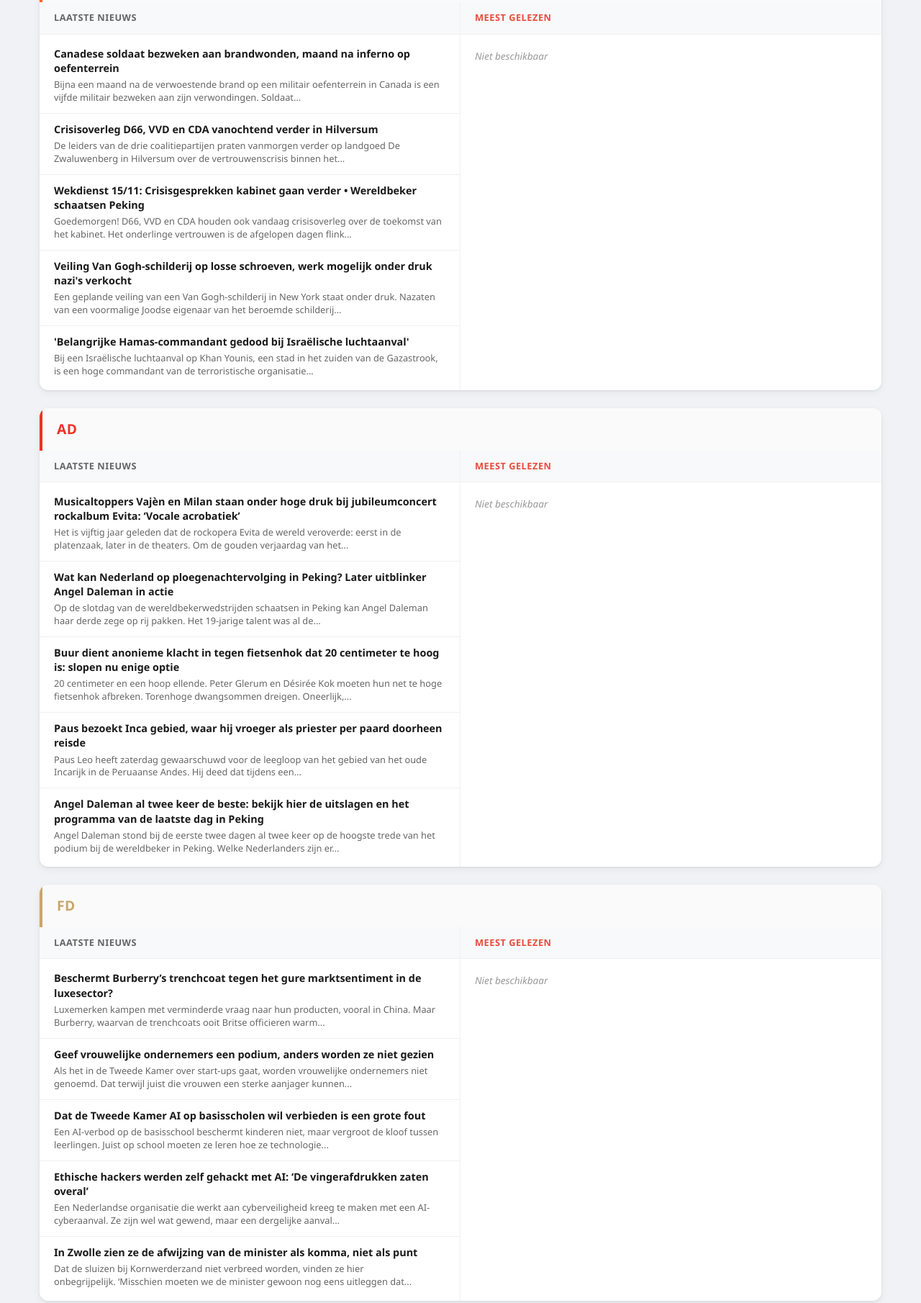
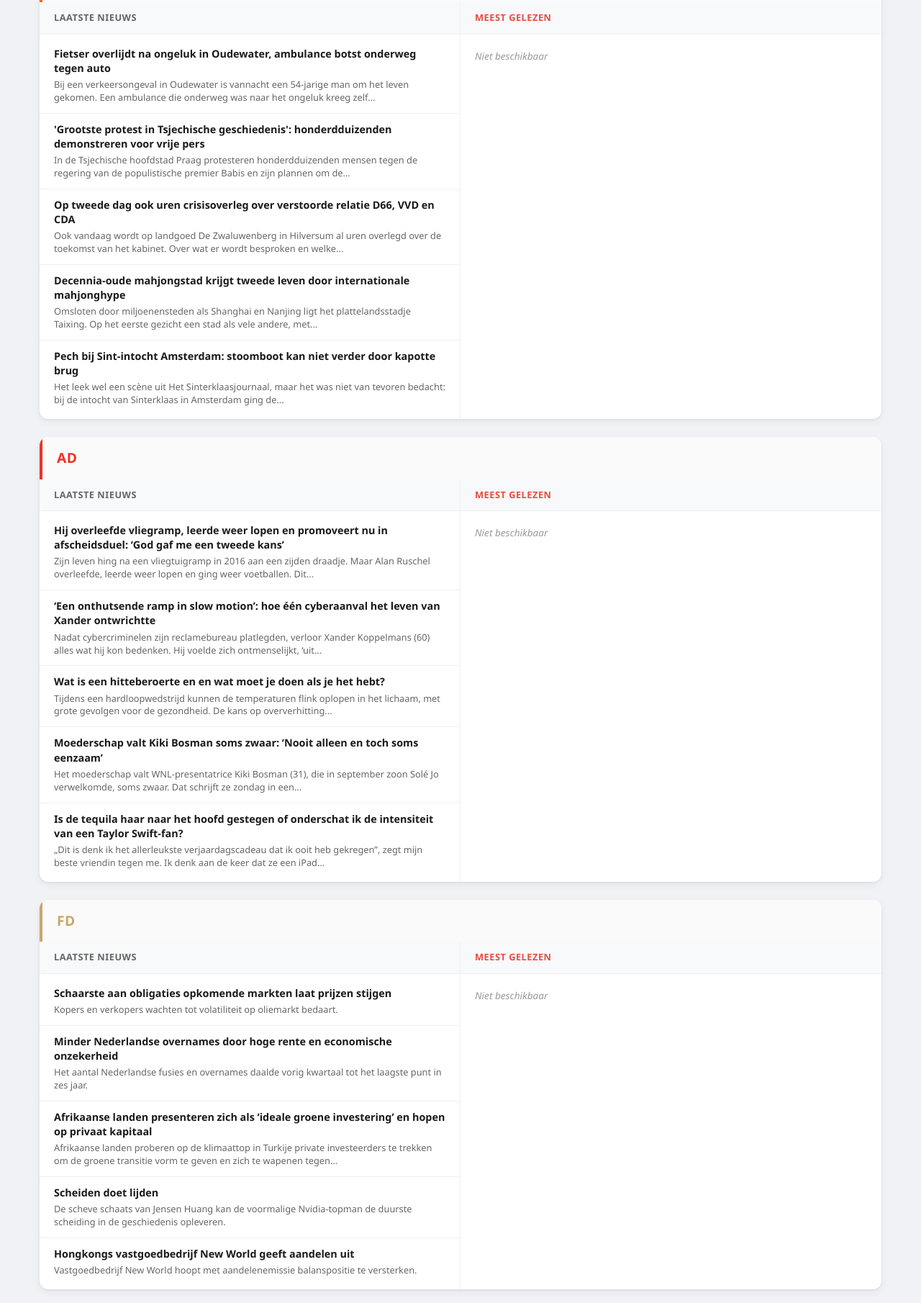
Before and after one commit to rogierlangen/News, a plain HTML site: page index.html in a window 1280 px wide. Shown: the part 202-2012 px from the top of the page at 72% size. Drawn offline with Linux system fonts and the light colour scheme.

Commit message:
Nieuws bijgewerkt 15-11-2026 16:14

```diff
--- a/index.html
+++ b/index.html
@@ -185,7 +185,7 @@
 <body>
     <header class="header">
         <h1>Nieuwsoverzicht </h1>
-        <p class="update-tijd">Laatst bijgewerkt: 15-11-2026 om 08:57</p>
+        <p class="update-tijd">Laatst bijgewerkt: 15-11-2026 om 16:14</p>
     </header>
 
     <main class="container">
@@ -200,37 +200,37 @@
                     <div class="artikelen">
 
         <article class="artikel">
-            <a href="https://nos.nl/l/2639538" target="_blank" class="artikel-link">
-                <h3>Canadese soldaat bezweken aan brandwonden, maand na inferno op oefenterrein</h3>
-                <p class="beschrijving">Bijna een maand na de verwoestende brand op een militair oefenterrein in Canada is een vijfde militair bezweken aan zijn verwondingen. Soldaat...</p>
+            <a href="https://nos.nl/l/2639609" target="_blank" class="artikel-link">
+                <h3>Fietser overlijdt na ongeluk in Oudewater, ambulance botst onderweg tegen auto</h3>
+                <p class="beschrijving">Bij een verkeersongeval in Oudewater is vannacht een 54-jarige man om het leven gekomen. Een ambulance die onderweg was naar het ongeluk kreeg zelf...</p>
             </a>
         </article>
 
         <article class="artikel">
-            <a href="https://nos.nl/l/2639537" target="_blank" class="artikel-link">
-                <h3>Crisisoverleg D66, VVD en CDA vanochtend verder in Hilversum</h3>
-                <p class="beschrijving">De leiders van de drie coalitiepartijen praten vanmorgen verder op landgoed De Zwaluwenberg in Hilversum over de vertrouwenscrisis binnen het...</p>
+            <a href="https://nos.nl/l/2639607" target="_blank" class="artikel-link">
+                <h3>&#x27;Grootste protest in Tsjechische geschiedenis&#x27;: honderdduizenden demonstreren voor vrije pers</h3>
+                <p class="beschrijving">In de Tsjechische hoofdstad Praag protesteren honderdduizenden mensen tegen de regering van de populistische premier Babis en zijn plannen om de...</p>
             </a>
         </article>
 
         <article class="artikel">
-            <a href="https://nos.nl/l/2639533" target="_blank" class="artikel-link">
-                <h3>Wekdienst 15/11: Crisisgesprekken kabinet gaan verder • Wereldbeker schaatsen Peking</h3>
-                <p class="beschrijving">Goedemorgen! D66, VVD en CDA houden ook vandaag crisisoverleg over de toekomst van het kabinet. Het onderlinge vertrouwen is de afgelopen dagen flink...</p>
+            <a href="https://nos.nl/l/2639601" target="_blank" class="artikel-link">
+                <h3>Op tweede dag ook uren crisisoverleg over verstoorde relatie D66, VVD en CDA</h3>
+                <p class="beschrijving">Ook vandaag wordt op landgoed De Zwaluwenberg in Hilversum al uren overlegd over de toekomst van het kabinet. Over wat er wordt besproken en welke...</p>
             </a>
         </article>
 
         <article class="artikel">
-            <a href="https://nos.nl/l/2639532" target="_blank" class="artikel-link">
-                <h3>Veiling Van Gogh-schilderij op losse schroeven, werk mogelijk onder druk nazi&#x27;s verkocht</h3>
-                <p class="beschrijving">Een geplande veiling van een Van Gogh-schilderij in New York staat onder druk. Nazaten van een voormalige Joodse eigenaar van het beroemde schilderij...</p>
+            <a href="https://nos.nl/l/2639596" target="_blank" class="artikel-link">
+                <h3>Decennia-oude mahjongstad krijgt tweede leven door internationale mahjonghype</h3>
+                <p class="beschrijving">Omsloten door miljoenensteden als Shanghai en Nanjing ligt het plattelandsstadje Taixing. Op het eerste gezicht een stad als vele andere, met...</p>
             </a>
         </article>
 
         <article class="artikel">
-            <a href="https://nos.nl/l/2639531" target="_blank" class="artikel-link">
-                <h3>&#x27;Belangrijke Hamas-commandant gedood bij Israëlische luchtaanval&#x27;</h3>
-                <p class="beschrijving">Bij een Israëlische luchtaanval op Khan Younis, een stad in het zuiden van de Gazastrook, is een hoge commandant van de terroristische organisatie...</p>
+            <a href="https://nos.nl/l/2639593" target="_blank" class="artikel-link">
+                <h3>Pech bij Sint-intocht Amsterdam: stoomboot kan niet verder door kapotte brug</h3>
+                <p class="beschrijving">Het leek wel een scène uit Het Sinterklaasjournaal, maar het was niet van tevoren bedacht: bij de intocht van Sinterklaas in Amsterdam ging de...</p>
             </a>
         </article>
 
@@ -255,37 +255,37 @@
                     <div class="artikelen">
 
         <article class="artikel">
-            <a href="https://www.ad.nl/show/musicaltoppers-vajen-en-milan-staan-onder-hoge-druk-bij-jubileumconcert-rockalbum-evita-vocale-acrobatiek~a471e4cb/" target="_blank" class="artikel-link">
-                <h3>Musicaltoppers Vajèn en Milan staan onder hoge druk bij jubileumconcert rockalbum Evita: ‘Vocale acrobatiek’</h3>
-                <p class="beschrijving">Het is vijftig jaar geleden dat de rockopera Evita de wereld veroverde: eerst in de platenzaak, later in de theaters. Om de gouden verjaardag van het...</p>
+            <a href="https://www.ad.nl/voetbal/hij-overleefde-vliegramp-leerde-weer-lopen-en-promoveert-nu-in-afscheidsduel-god-gaf-me-een-tweede-kans~a46c3a69/" target="_blank" class="artikel-link">
+                <h3>Hij overleefde vliegramp, leerde weer lopen en promoveert nu in afscheidsduel: ‘God gaf me een tweede kans’</h3>
+                <p class="beschrijving">Zijn leven hing na een vliegtuigramp in 2016 aan een zijden draadje. Maar Alan Ruschel overleefde, leerde weer lopen en ging weer voetballen. Dit...</p>
             </a>
         </article>
 
         <article class="artikel">
-            <a href="https://www.ad.nl/schaatsen/wat-kan-nederland-op-ploegenachtervolging-in-peking-later-uitblinker-angel-daleman-in-actie~a0fb95c3/" target="_blank" class="artikel-link">
-                <h3>Wat kan Nederland op ploegenachtervolging in Peking? Later uitblinker Angel Daleman in actie</h3>
-                <p class="beschrijving">Op de slotdag van de wereldbekerwedstrijden schaatsen in Peking kan Angel Daleman haar derde zege op rij pakken. Het 19-jarige talent was al de...</p>
+            <a href="https://www.ad.nl/binnenland/een-onthutsende-ramp-in-slow-motion-hoe-een-cyberaanval-het-leven-van-xander-ontwrichtte~ae8c92b9/" target="_blank" class="artikel-link">
+                <h3>‘Een onthutsende ramp in slow motion’: hoe één cyberaanval het leven van Xander ontwrichtte</h3>
+                <p class="beschrijving">Nadat cybercriminelen zijn reclamebureau platlegden, verloor Xander Koppelmans (60) alles wat hij kon bedenken. Hij voelde zich ontmenselijkt, ‘uit...</p>
             </a>
         </article>
 
         <article class="artikel">
-            <a href="https://www.ad.nl/den-haag/buur-dient-anonieme-klacht-in-tegen-fietsenhok-dat-20-centimeter-te-hoog-is-slopen-nu-enige-optie~ab61c7bd/" target="_blank" class="artikel-link">
-                <h3>Buur dient anonieme klacht in tegen fietsenhok dat 20 centimeter te hoog is: slopen nu enige optie</h3>
-                <p class="beschrijving">20 centimeter en een hoop ellende. Peter Glerum en Désirée Kok moeten hun net te hoge fietsenhok afbreken. Torenhoge dwangsommen dreigen. Oneerlijk,...</p>
+            <a href="https://www.ad.nl/wetenschap/wat-is-een-hitteberoerte-en-en-wat-moet-je-doen-als-je-het-hebt~af24c121/" target="_blank" class="artikel-link">
+                <h3>Wat is een hitteberoerte en en wat moet je doen als je het hebt?</h3>
+                <p class="beschrijving">Tijdens een hardloopwedstrijd kunnen de temperaturen flink oplopen in het lichaam, met grote gevolgen voor de gezondheid. De kans op oververhitting...</p>
             </a>
         </article>
 
         <article class="artikel">
-            <a href="https://www.ad.nl/buitenland/paus-bezoekt-inca-gebied-waar-hij-vroeger-als-priester-per-paard-doorheen-reisde~a0c83f72/" target="_blank" class="artikel-link">
-                <h3>Paus bezoekt Inca gebied, waar hij vroeger als priester per paard doorheen reisde</h3>
-                <p class="beschrijving">Paus Leo heeft zaterdag gewaarschuwd voor de leegloop van het gebied van het oude Incarijk in de Peruaanse Andes. Hij deed dat tijdens een...</p>
+            <a href="https://www.ad.nl/show/moederschap-valt-kiki-bosman-soms-zwaar-nooit-alleen-en-toch-soms-eenzaam~a32baa682/" target="_blank" class="artikel-link">
+                <h3>Moederschap valt Kiki Bosman soms zwaar: ‘Nooit alleen en toch soms eenzaam’</h3>
+                <p class="beschrijving">Het moederschap valt WNL-presentatrice Kiki Bosman (31), die in september zoon Solé Jo verwelkomde, soms zwaar. Dat schrijft ze zondag in een...</p>
             </a>
         </article>
 
         <article class="artikel">
-            <a href="https://www.ad.nl/schaatsen/angel-daleman-al-twee-keer-de-beste-bekijk-hier-de-uitslagen-en-het-programma-van-de-laatste-dag-in-peking~ad5ccc3b/" target="_blank" class="artikel-link">
-                <h3>Angel Daleman al twee keer de beste: bekijk hier de uitslagen en het programma van de laatste dag in Peking</h3>
-                <p class="beschrijving">Angel Daleman stond bij de eerste twee dagen al twee keer op de hoogste trede van het podium bij de wereldbeker in Peking. Welke Nederlanders zijn er...</p>
+            <a href="https://www.ad.nl/opinie/is-de-tequila-haar-naar-het-hoofd-gestegen-of-onderschat-ik-de-intensiteit-van-een-taylor-swift-fan~a3ebdb93/" target="_blank" class="artikel-link">
+                <h3>Is de tequila haar naar het hoofd gestegen of onderschat ik de intensiteit van een Taylor Swift-fan?</h3>
+                <p class="beschrijving">„Dit is denk ik het allerleukste verjaardagscadeau dat ik ooit heb gekregen”, zegt mijn beste vriendin tegen me. Ik denk aan de keer dat ze een iPad...</p>
             </a>
         </article>
 
@@ -310,37 +310,37 @@
                     <div class="artikelen">
 
         <article class="artikel">
-            <a href="https://fd.nl/financiele-markten/1619527/beschermt-burberrys-trenchcoat-tegen-het-gure-marktsentiment-in-de-luxesector" target="_blank" class="artikel-link">
-                <h3>Beschermt Burberry’s trenchcoat tegen het gure marktsentiment in de luxesector?</h3>
-                <p class="beschrijving">Luxemerken kampen met verminderde vraag naar hun producten, vooral in China. Maar Burberry, waarvan de trenchcoats ooit Britse officieren warm...</p>
+            <a href="https://fd.nl/financiele-markten/1619546/schaarste-aan-obligaties-opkomende-markten-laat-prijzen-stijgen" target="_blank" class="artikel-link">
+                <h3>Schaarste aan obligaties opkomende markten laat prijzen stijgen</h3>
+                <p class="beschrijving">Kopers en verkopers wachten tot volatiliteit op oliemarkt bedaart.</p>
             </a>
         </article>
 
         <article class="artikel">
-            <a href="https://fd.nl/opinie/1619136/geef-vrouwelijke-ondernemers-een-podium-anders-worden-ze-niet-gezien" target="_blank" class="artikel-link">
-                <h3>Geef vrouwelijke ondernemers een podium, anders worden ze niet gezien</h3>
-                <p class="beschrijving">Als het in de Tweede Kamer over start-ups gaat, worden vrouwelijke ondernemers niet genoemd. Dat terwijl juist die vrouwen een sterke aanjager kunnen...</p>
+            <a href="https://fd.nl/bedrijfsleven/1617858/minder-nederlandse-overnames-door-hoge-rente-en-economische-onzekerheid" target="_blank" class="artikel-link">
+                <h3>Minder Nederlandse overnames door hoge rente en economische onzekerheid</h3>
+                <p class="beschrijving">Het aantal Nederlandse fusies en overnames daalde vorig kwartaal tot het laagste punt in zes jaar.</p>
             </a>
         </article>
 
         <article class="artikel">
-            <a href="https://fd.nl/opinie/1618622/verbod-op-ai-in-basisscholen-is-een-grote-fout" target="_blank" class="artikel-link">
-                <h3>Dat de Tweede Kamer AI op basisscholen wil verbieden is een grote fout</h3>
-                <p class="beschrijving">Een AI-verbod op de basisschool beschermt kinderen niet, maar vergroot de kloof tussen leerlingen. Juist op school moeten ze leren hoe ze technologie...</p>
+            <a href="https://fd.nl/politiek/1619396/afrikaanse-landen-presenteren-zich-als-ideale-groene-investering-en-hopen-op-privaat-kapitaal" target="_blank" class="artikel-link">
+                <h3>Afrikaanse landen presenteren zich als ‘ideale groene investering’ en hopen op privaat kapitaal</h3>
+                <p class="beschrijving">Afrikaanse landen proberen op de klimaattop in Turkije private investeerders te trekken om de groene transitie vorm te geven en zich te wapenen tegen...</p>
             </a>
         </article>
 
         <article class="artikel">
-            <a href="https://fd.nl/tech-en-innovatie/1618885/ethische-hackers-werden-zelf-gehackt-met-ai-de-vingerafdrukken-zaten-overal" target="_blank" class="artikel-link">
-                <h3>Ethische hackers werden zelf gehackt met AI: ‘De vingerafdrukken zaten overal’</h3>
-                <p class="beschrijving">Een Nederlandse organisatie die werkt aan cyberveiligheid kreeg te maken met een AI-cyberaanval. Ze zijn wel wat gewend, maar een dergelijke aanval...</p>
+            <a href="https://fd.nl/financiele-markten/1619387/scheiden-doet-lijden" target="_blank" class="artikel-link">
+                <h3>Scheiden doet lijden</h3>
+                <p class="beschrijving">De scheve schaats van Jensen Huang kan de voormalige Nvidia-topman de duurste scheiding in de geschiedenis opleveren.</p>
             </a>
         </article>
 
         <article class="artikel">
-            <a href="https://fd.nl/bedrijfsleven/1618779/in-zwolle-zien-ze-de-afwijzing-van-de-minister-als-komma-niet-als-punt" target="_blank" class="artikel-link">
-                <h3>In Zwolle zien ze de afwijzing van de minister als komma, niet als punt</h3>
-                <p class="beschrijving">Dat de sluizen bij Kornwerderzand niet verbreed worden, vinden ze hier onbegrijpelijk. ‘Misschien moeten we de minister gewoon nog eens uitleggen dat...</p>
+            <a href="https://fd.nl/bedrijfsleven/1619432/hongkongs-vastgoedbedrijf-new-world-geeft-aandelen-uit" target="_blank" class="artikel-link">
+                <h3>Hongkongs vastgoedbedrijf New World geeft aandelen uit</h3>
+                <p class="beschrijving">Vastgoedbedrijf New World hoopt met aandelenemissie balanspositie te versterken.</p>
             </a>
         </article>
 
```
Also changed, not shown: 1 other file.
